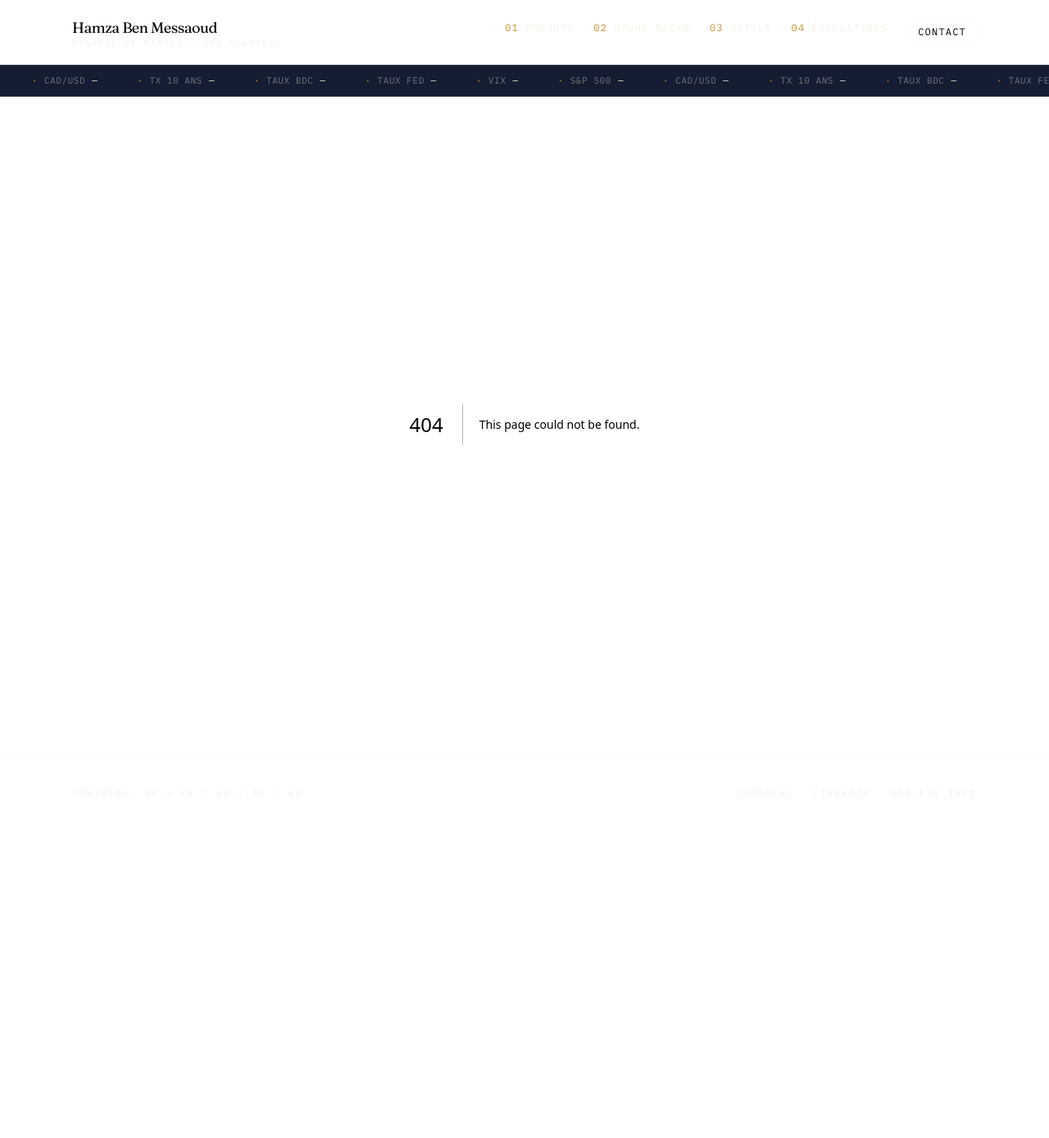
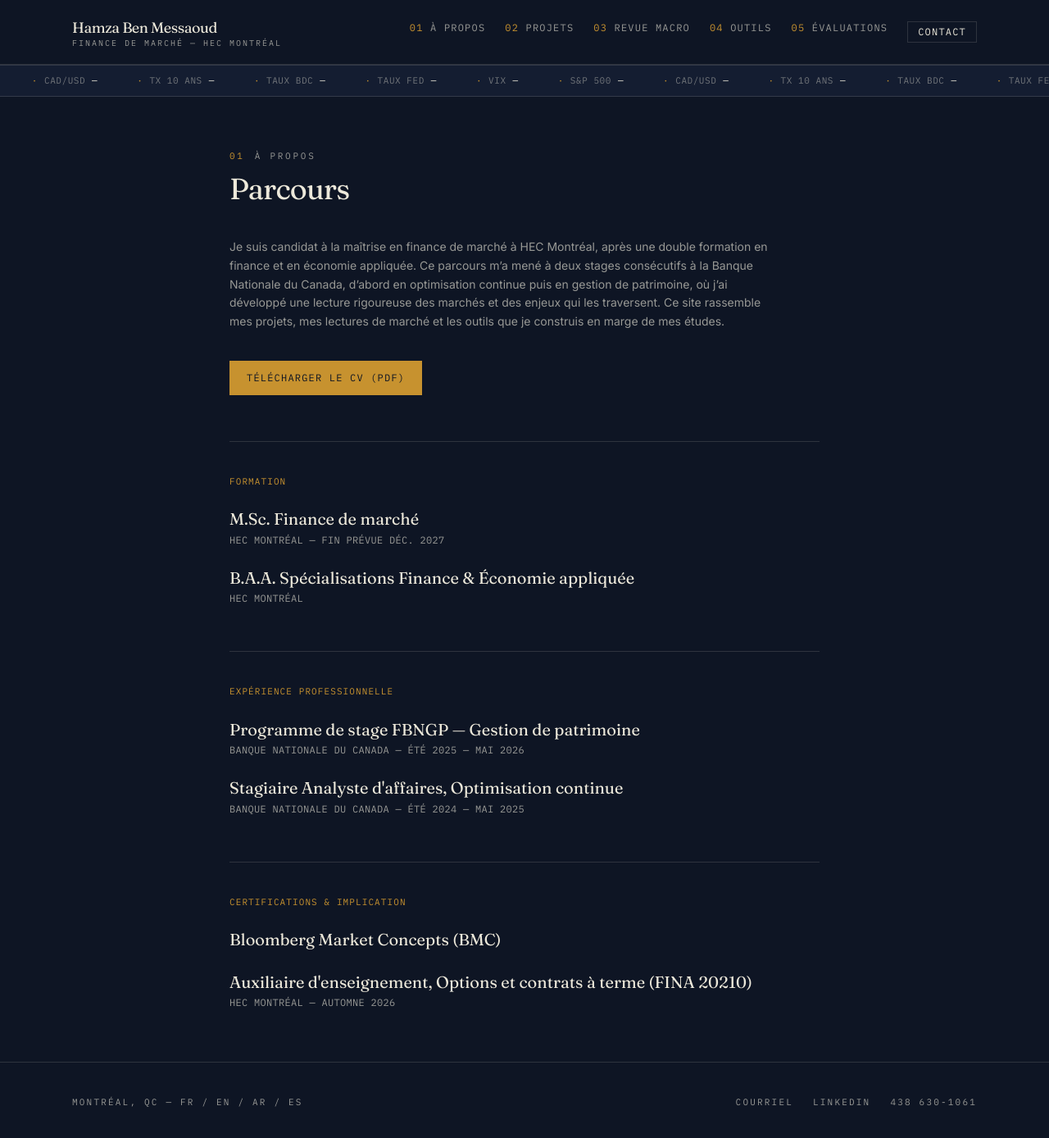
Before and after one commit to benmessaoudhamza13-create/Site-Hamza, a Next.js app: page /apropos in a window 1280 px wide. Before the commit this address had no page. Shown: the top 1388 px of the page at 82% size. Before the commit the page ends 1015 px from the top, so only its background shows below. Built offline with nearby package versions, Linux system fonts and the light colour scheme.

Commit message:
Ajout page A propos, correction email, renumerotation

```diff
--- /dev/null
+++ b/src/app/apropos/page.tsx
@@ -0,0 +1,122 @@
+import SectionHeader from "@/components/SectionHeader";
+
+export const metadata = { title: "À propos — Hamza Ben Messaoud" };
+
+const formation = [
+  {
+    diplome: "M.Sc. Finance de marché",
+    etablissement: "HEC Montréal",
+    periode: "Fin prévue déc. 2027",
+  },
+  {
+    diplome: "B.A.A. Spécialisations Finance & Économie appliquée",
+    etablissement: "HEC Montréal",
+    periode: "",
+  },
+];
+
+const experience = [
+  {
+    titre: "Programme de stage FBNGP — Gestion de patrimoine",
+    entreprise: "Banque Nationale du Canada",
+    periode: "Été 2025 — mai 2026",
+  },
+  {
+    titre: "Stagiaire Analyste d'affaires, Optimisation continue",
+    entreprise: "Banque Nationale du Canada",
+    periode: "Été 2024 — mai 2025",
+  },
+];
+
+const implication = [
+  {
+    titre: "Bloomberg Market Concepts (BMC)",
+    detail: "",
+  },
+  {
+    titre: "Auxiliaire d'enseignement, Options et contrats à terme (FINA 20210)",
+    entreprise: "HEC Montréal",
+    periode: "Automne 2026",
+  },
+];
+
+export default function AProposPage() {
+  return (
+    <div className="mx-auto max-w-3xl px-6 py-16">
+      <SectionHeader code="01" eyebrow="À propos" title="Parcours" />
+
+      <p className="max-w-2xl text-sm leading-relaxed text-[var(--text-on-ink-dim)]">
+        Je suis candidat à la maîtrise en finance de marché à HEC Montréal,
+        après une double formation en finance et en économie appliquée. Ce
+        parcours m&rsquo;a mené à deux stages consécutifs à la Banque
+        Nationale du Canada, d&rsquo;abord en optimisation continue puis en
+        gestion de patrimoine, où j&rsquo;ai développé une lecture rigoureuse
+        des marchés et des enjeux qui les traversent. Ce site rassemble mes
+        projets, mes lectures de marché et les outils que je construis en
+        marge de mes études.
+      </p>
+
+      <div className="mt-9">
+        <a
+          href="/cv-hamza-benmessaoud.pdf"
+          className="inline-block border border-signal bg-signal px-5 py-3 font-mono text-xs uppercase tracking-widest text-ink transition-opacity hover:opacity-90"
+        >
+          Télécharger le CV (PDF)
+        </a>
+      </div>
+
+      <div className="mt-14 border-t rule-ink pt-10">
+        <p className="font-mono text-[11px] uppercase tracking-widest text-signal">
+          Formation
+        </p>
+        <ul className="mt-6 space-y-6">
+          {formation.map((f) => (
+            <li key={f.diplome}>
+              <h3 className="font-display text-xl leading-snug">
+                {f.diplome}
+              </h3>
+              <p className="mt-1 font-mono text-xs uppercase tracking-wide text-[var(--text-on-ink-dim)]">
+                {f.etablissement}
+                {f.periode ? ` — ${f.periode}` : ""}
+              </p>
+            </li>
+          ))}
+        </ul>
+      </div>
+
+      <div className="mt-14 border-t rule-ink pt-10">
+        <p className="font-mono text-[11px] uppercase tracking-widest text-signal">
+          Expérience professionnelle
+        </p>
+        <ul className="mt-6 space-y-6">
+          {experience.map((e) => (
+            <li key={e.titre}>
+              <h3 className="font-display text-xl leading-snug">{e.titre}</h3>
+              <p className="mt-1 font-mono text-xs uppercase tracking-wide text-[var(--text-on-ink-dim)]">
+                {e.entreprise} — {e.periode}
+              </p>
+            </li>
+          ))}
+        </ul>
+      </div>
+
+      <div className="mt-14 border-t rule-ink pt-10">
+        <p className="font-mono text-[11px] uppercase tracking-widest text-signal">
+          Certifications & implication
+        </p>
+        <ul className="mt-6 space-y-6">
+          {implication.map((i) => (
+            <li key={i.titre}>
+              <h3 className="font-display text-xl leading-snug">{i.titre}</h3>
+              {i.entreprise ? (
+                <p className="mt-1 font-mono text-xs uppercase tracking-wide text-[var(--text-on-ink-dim)]">
+                  {i.entreprise} — {i.periode}
+                </p>
+              ) : null}
+            </li>
+          ))}
+        </ul>
+      </div>
+    </div>
+  );
+}
--- a/src/app/contact/page.tsx
+++ b/src/app/contact/page.tsx
@@ -5,7 +5,7 @@ export const metadata = { title: "Contact — Hamza Ben Messaoud" };
 export default function ContactPage() {
   return (
     <div className="mx-auto max-w-3xl px-6 py-16">
-      <SectionHeader code="05" eyebrow="Contact" title="Parlons-en" />
+      <SectionHeader code="06" eyebrow="Contact" title="Parlons-en" />
       <p className="max-w-xl text-sm leading-relaxed text-[var(--text-on-ink-dim)]">
         Ouvert aux échanges autour des marchés des capitaux, de la gestion
         de portefeuille et de la finance corporative — coffee chats
@@ -16,9 +16,9 @@ export default function ContactPage() {
           <span className="text-signal">Courriel — </span>
           <a
             className="hover:text-signal"
-            href="mailto:benmessaoudhamza13@gmail.com"
+            href="mailto:hamza.ben-messaoud@hec.ca"
           >
-            benmessaoudhamza13@gmail.com
+            hamza.ben-messaoud@hec.ca
           </a>
         </p>
         <p>
--- a/src/app/evaluations/page.tsx
+++ b/src/app/evaluations/page.tsx
@@ -33,7 +33,7 @@ export default function EvaluationsPage() {
   return (
     <div className="mx-auto max-w-6xl px-6 py-16">
       <SectionHeader
-        code="04"
+        code="05"
         eyebrow="Évaluations d'entreprises"
         title="Modèles, hypothèses et thèses complètes"
       />
--- a/src/app/macro/page.tsx
+++ b/src/app/macro/page.tsx
@@ -8,7 +8,7 @@ export default function MacroPage() {
   return (
     <div className="mx-auto max-w-6xl px-6 py-16">
       <SectionHeader
-        code="02"
+        code="03"
         eyebrow="Revue macro hebdomadaire"
         title="Ce qui a bougé, et pourquoi ça compte"
       />
--- a/src/app/outils/page.tsx
+++ b/src/app/outils/page.tsx
@@ -7,7 +7,7 @@ export default function OutilsPage() {
   return (
     <div className="mx-auto max-w-6xl px-6 py-16">
       <SectionHeader
-        code="03"
+        code="04"
         eyebrow="Outils & instruments"
         title="Dashboards construits pour mon propre usage"
       />
--- a/src/app/page.tsx
+++ b/src/app/page.tsx
@@ -45,7 +45,7 @@ export default function Home() {
           <div className="mb-10 flex items-end justify-between gap-4">
             <div>
               <p className="font-mono text-[11px] uppercase tracking-[0.25em] text-signal">
-                01 — Projets
+                02 — Projets
               </p>
               <h2 className="mt-3 font-display text-3xl tracking-tight">
                 Sélection de projets
@@ -85,7 +85,7 @@ export default function Home() {
       {/* MACRO — dernière revue */}
       <section className="mx-auto max-w-6xl px-6 py-16">
         <p className="font-mono text-[11px] uppercase tracking-[0.25em] text-signal">
-          02 — Revue macro
+          03 — Revue macro
         </p>
         <h2 className="mt-3 font-display text-3xl tracking-tight">
           Lecture de marché, chaque semaine
@@ -117,7 +117,7 @@ export default function Home() {
             className="group bg-ink p-8 transition-colors hover:bg-ink-2"
           >
             <p className="font-mono text-[11px] uppercase tracking-widest text-signal">
-              03 — Outils
+              04 — Outils
             </p>
             <h3 className="mt-3 font-display text-2xl">
               Dashboards &amp; instruments de marché
@@ -132,7 +132,7 @@ export default function Home() {
             className="group bg-ink p-8 transition-colors hover:bg-ink-2"
           >
             <p className="font-mono text-[11px] uppercase tracking-widest text-signal">
-              04 — Évaluations
+              05 — Évaluations
             </p>
             <h3 className="mt-3 font-display text-2xl">
               Évaluations d&rsquo;entreprises
--- a/src/app/projets/page.tsx
+++ b/src/app/projets/page.tsx
@@ -7,7 +7,7 @@ export default function ProjetsPage() {
   return (
     <div className="mx-auto max-w-6xl px-6 py-16">
       <SectionHeader
-        code="01"
+        code="02"
         eyebrow="Projets & compétitions"
         title="Ce que j'ai construit, en classe et en dehors"
       />
--- a/src/components/Footer.tsx
+++ b/src/components/Footer.tsx
@@ -8,7 +8,7 @@ export default function Footer() {
         <div className="flex flex-wrap gap-6 font-mono text-[11px] uppercase tracking-[0.2em] text-[var(--text-on-ink-dim)]">
           <a
             className="transition-colors hover:text-signal"
-            href="mailto:benmessaoudhamza13@gmail.com"
+            href="mailto:hamza.ben-messaoud@hec.ca"
           >
             Courriel
           </a>
--- a/src/components/Nav.tsx
+++ b/src/components/Nav.tsx
@@ -1,10 +1,11 @@
 import Link from "next/link";
 
 const links = [
-  { href: "/projets", label: "Projets", code: "01" },
-  { href: "/macro", label: "Revue macro", code: "02" },
-  { href: "/outils", label: "Outils", code: "03" },
-  { href: "/evaluations", label: "Évaluations", code: "04" },
+  { href: "/apropos", label: "À propos", code: "01" },
+  { href: "/projets", label: "Projets", code: "02" },
+  { href: "/macro", label: "Revue macro", code: "03" },
+  { href: "/outils", label: "Outils", code: "04" },
+  { href: "/evaluations", label: "Évaluations", code: "05" },
 ];
 
 export default function Nav() {
```
